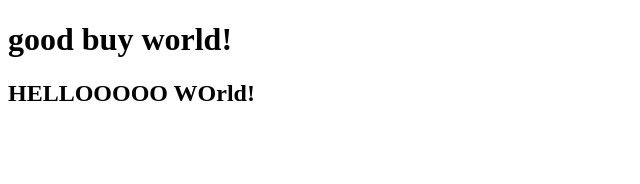
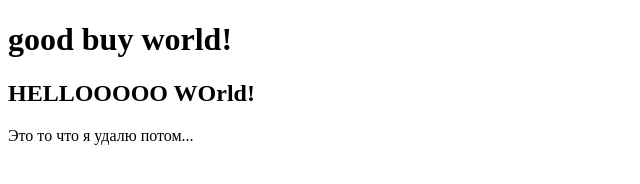
Before and after one commit to Jordano-Jovanovich/SecondRepository, a plain HTML site: page index.html in a window 1280 px wide. Shown: the whole page, without its empty margins (0-640 px from the left). Drawn offline with Linux system fonts and the light colour scheme.

Commit message:
Я добавил абзац

```diff
--- a/index.html
+++ b/index.html
@@ -9,5 +9,6 @@
 <body>
     <h1>good buy world!</h1>
     <h2>HELLOOOOO WOrld!</h2>
+    <p>Это то что я удалю потом...</p>
 </body>
 </html>
```
